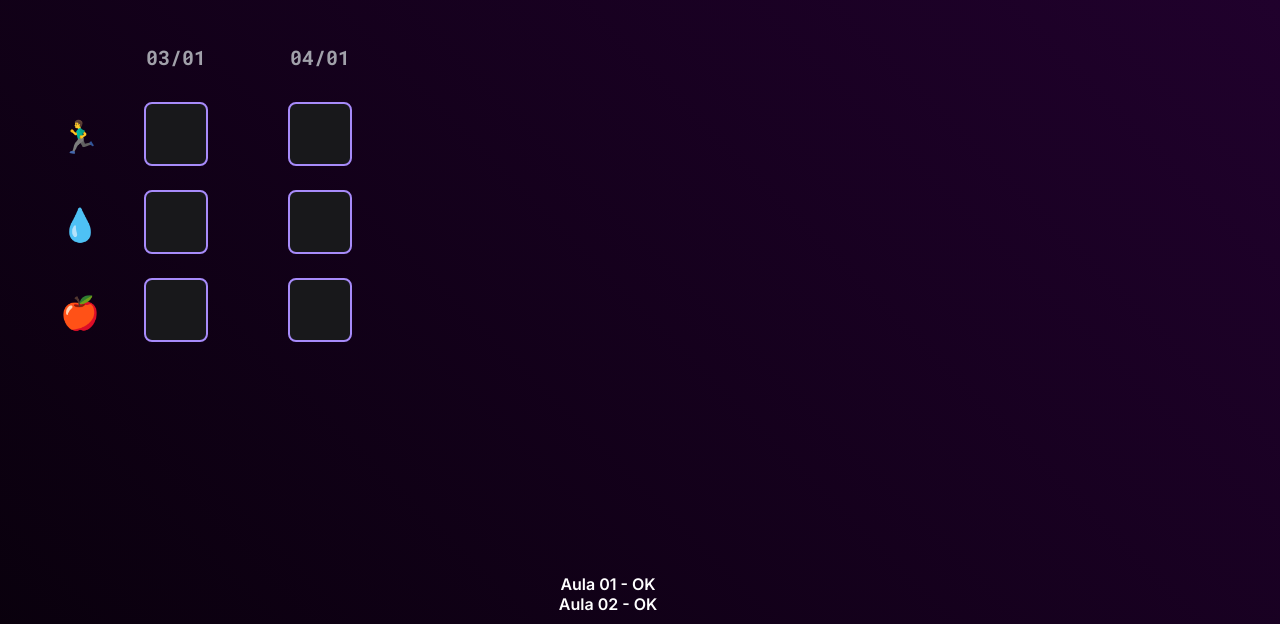
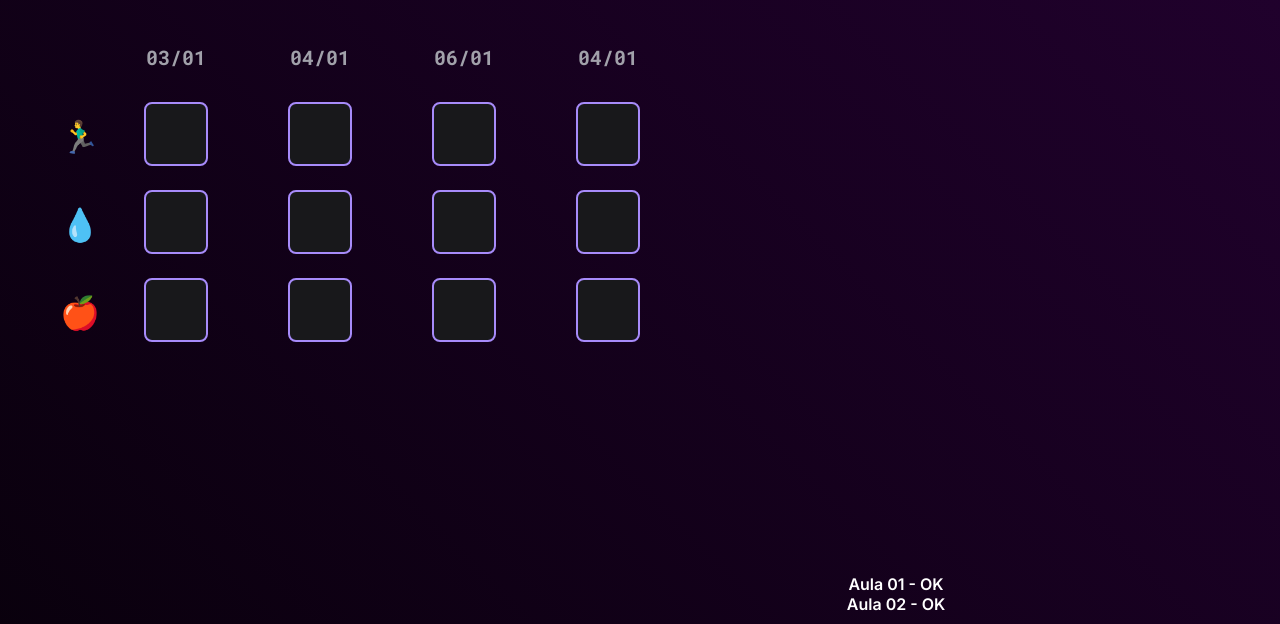
Before and after one commit to vkThiago/nlw-setup, a plain HTML site: page index.html in a window 1280 px wide. Shown: the part 176-800 px from the top of the page. Drawn offline with Linux system fonts and the light colour scheme.

Commit message:
alterações

```diff
--- a/index.html
+++ b/index.html
@@ -43,7 +43,23 @@
               <input type="checkbox" name="run" />
               <input type="checkbox" name="water" />
               <input type="checkbox" name="food" />
-            </div>
+        </div>
+
+        <div class="days">
+            <div class="day">
+              <div>06/01</div>
+              <input type="checkbox" name="run" />
+              <input type="checkbox" name="water" />
+              <input type="checkbox" name="food" />
+        </div>
+
+        <div class="days">
+            <div class="day">
+              <div>04/01</div>
+              <input type="checkbox" name="run" />
+              <input type="checkbox" name="water" />
+              <input type="checkbox" name="food" />
+        </div>
     </form>
     <footer>
         Aula 01 - OK<br>
```
